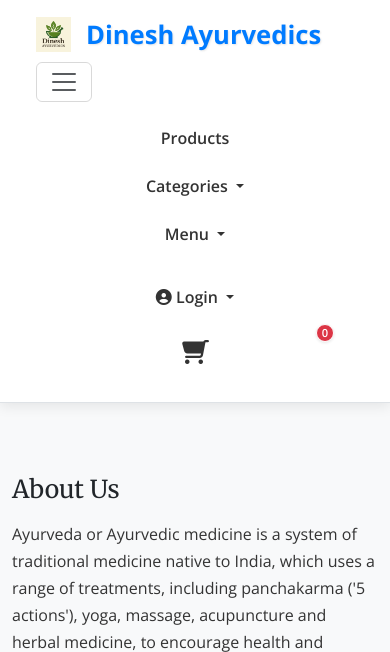
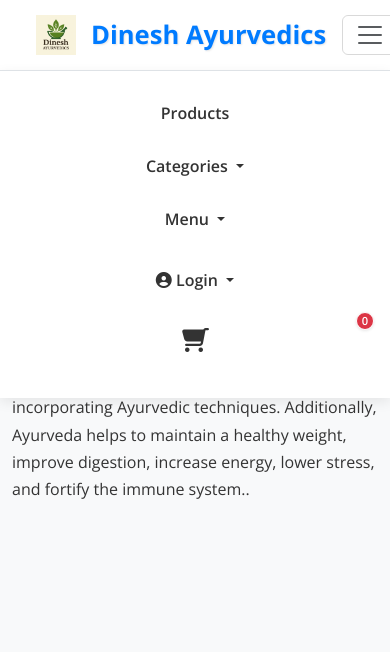
Before and after one commit to gouse-1725/marketing, a Django app: page /about/ in a window 390 px wide, after a click that opens the changed part. Shown: the top 652 px of the page. Run offline with Django 5.2, Linux system fonts and the light colour scheme; data that the repository does not hold is empty.

Commit message:
Added initial project files

```diff
--- a/core/templates/base.html
+++ b/core/templates/base.html
@@ -86,23 +86,6 @@
         }
         .navbar-nav .dropdown-item .fas {
             min-width: 20px;
-        }
-        @media (max-width: 991px) {
-            .navbar-nav {
-                margin-top: 15px;
-            }
-            .navbar-collapse {
-                padding: 0 20px;
-            }
-            .navbar-brand img {
-                height: 35px;
-            }
-            .navbar-nav .nav-link {
-                margin-right: 0;
-                margin-bottom: 5px;
-                text-align: center;
-                border-radius: 8px;
-            }
         }
         #main-content {
             padding-top: 3rem;
@@ -284,9 +267,57 @@
             margin-right: auto;
         }
 
+        /* Mobile-specific changes */
         @media (max-width: 991px) {
-            .search-container {
-                display: none;
+            .main-navbar {
+                flex-wrap: nowrap;
+            }
+            .navbar-brand {
+                flex-grow: 1;
+            }
+            .navbar-toggler {
+                margin-left: auto;
+            }
+            .navbar-collapse {
+                position: absolute;
+                top: 100%;
+                left: 0;
+                width: 100%;
+                background-color: #fff;
+                box-shadow: 0 4px 12px rgba(0,0,0,0.08);
+                border-top: 1px solid #dee2e6;
+                padding: 1rem;
+                z-index: 1000;
+            }
+            .navbar-nav {
+                flex-direction: column;
+                width: 100%;
+            }
+            .navbar-nav .nav-item {
+                width: 100%;
+                text-align: center;
+            }
+            .navbar-nav .nav-link {
+                margin: 5px 0;
+            }
+            .navbar-nav .dropdown-menu {
+                width: 100%;
+                text-align: center;
+            }
+            .navbar-nav .dropdown-item {
+                justify-content: center;
+            }
+            .navbar-nav .ms-auto {
+                margin-top: 10px;
+                flex-direction: row;
+                justify-content: center;
+            }
+            .navbar-nav .ms-auto .nav-item {
+                width: auto;
+                margin: 0 5px;
+            }
+            .cart-icon, .login-dropdown {
+                margin: 0;
             }
         }
     </style>
@@ -302,7 +333,6 @@
                 <span class="navbar-toggler-icon"></span>
             </button>
             <div class="collapse navbar-collapse" id="mainNavbar">
-
                 <ul class="navbar-nav main-nav mb-2 mb-lg-0">
                     <li class="nav-item"><a class="nav-link" href="{% url 'products' %}">Products</a></li>
                     <li class="nav-item dropdown">
```
